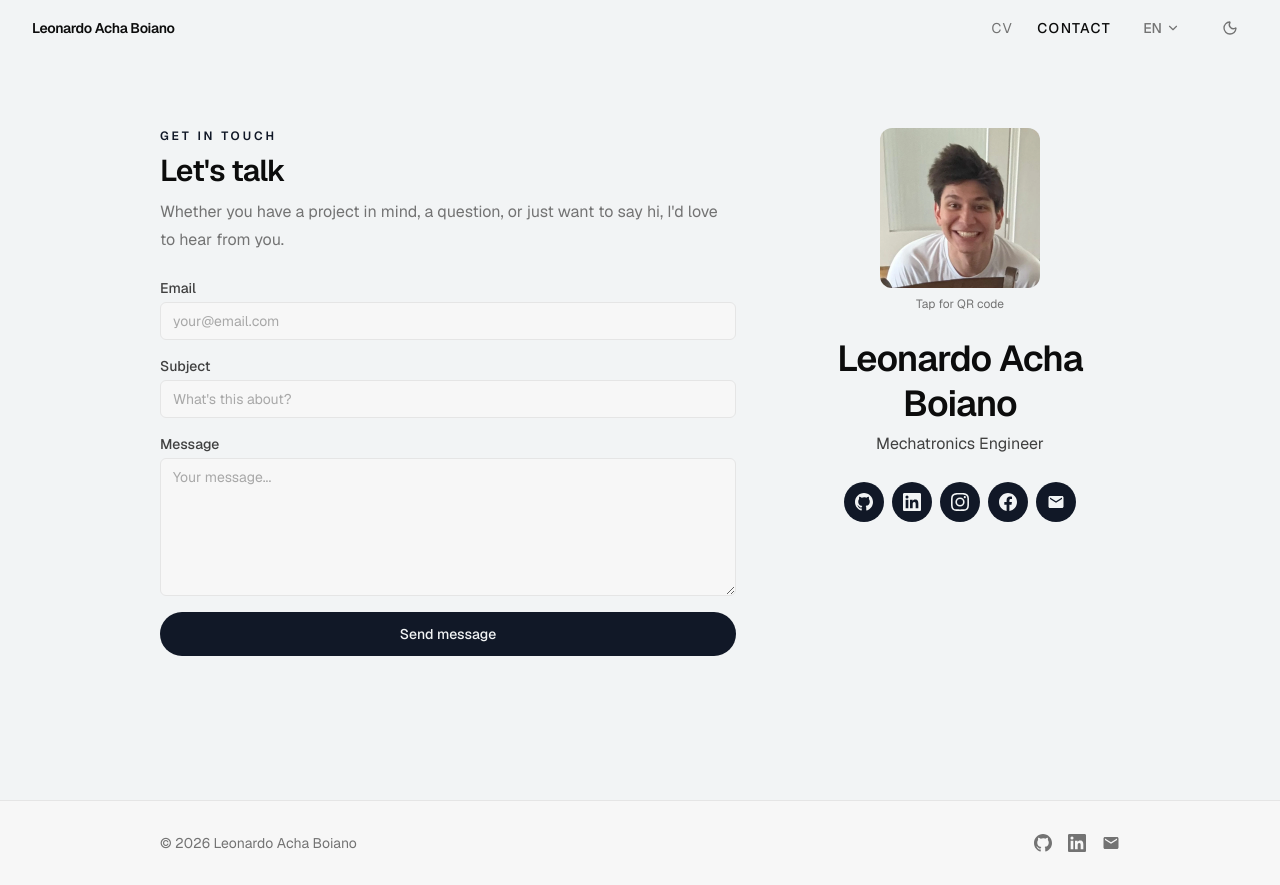
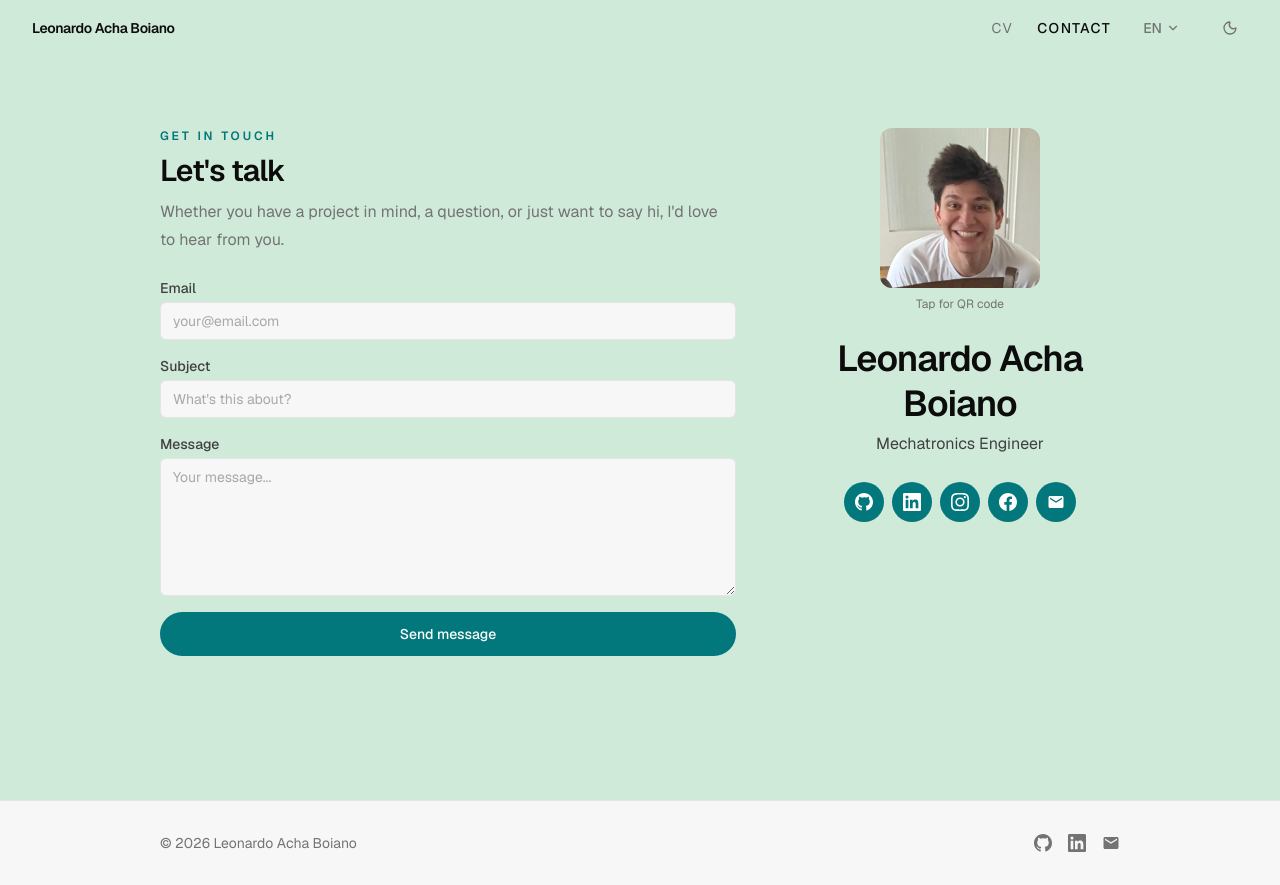
Before and after one commit to leonardoAB1/leonardoachaboiano.com, a Next.js app: page /en/contact in a window 1280 px wide. Built offline with nearby package versions, Linux system fonts and the light colour scheme.

Commit message:
style: restore the brand palette on the contact page

```diff
--- a/src/app/[locale]/(marketing)/contact/page.tsx
+++ b/src/app/[locale]/(marketing)/contact/page.tsx
@@ -89,7 +89,7 @@ export default async function ContactPage({
   ];
 
   return (
-    <Section className="contact-screen -mt-14 min-h-svh bg-surface-brand pt-28 sm:pt-32">
+    <Section className="-mt-14 min-h-svh bg-surface-brand pt-28 sm:pt-32">
       <Container>
         {/* The whole screen takes the brand-tinted surface so contact reads as a
             distinct space. Mobile shows only the card (tap-to-reveal link-in-bio);
@@ -98,7 +98,7 @@ export default async function ContactPage({
           {/* Contact form - desktop only */}
           <div className="hidden lg:block">
             <div className="mb-6 flex flex-col gap-2">
-              <Eyebrow className="text-accent">{t("eyebrow")}</Eyebrow>
+              <Eyebrow>{t("eyebrow")}</Eyebrow>
               <Heading as="h2" size="md">
                 {t("heading")}
               </Heading>
@@ -119,8 +119,8 @@ export default async function ContactPage({
                 qrCaption={t("qrCaption")}
                 showQrLabel={t("showQr")}
                 showPhotoLabel={t("showPhoto")}
-                qrBgClassName="bg-accent"
-                qrColorClassName="text-surface-brand"
+                qrBgClassName="bg-brand"
+                qrColorClassName="text-white"
               />
 
               {/* Name leads the card (page h1) */}
@@ -133,7 +133,7 @@ export default async function ContactPage({
                 </Text>
               </div>
 
-              {/* Social icons - accent chips with inverse icons, matching the
+              {/* Social icons - brand-teal chips with white icons, matching the
                   QR squircle */}
               <ul className="flex items-center gap-2">
                 {socialIcons.map((social) => (
@@ -147,7 +147,7 @@ export default async function ContactPage({
                           ? undefined
                           : "noopener noreferrer"
                       }
-                      className="flex size-10 items-center justify-center rounded-full bg-accent text-surface-brand transition-opacity duration-150 hover:opacity-80"
+                      className="flex size-10 items-center justify-center rounded-full bg-brand text-white transition-opacity duration-150 hover:opacity-80"
                     >
                       <social.Icon size={18} />
                     </a>
--- a/src/app/globals.css
+++ b/src/app/globals.css
@@ -18,10 +18,6 @@
   --surface-2: #efefef;
   --surface-brand: #cfead9;
 
-  /* Accent — single emphasis color. Defaults to the primary ink so the token
-     is always valid; only the contact screen re-themes it (see below). */
-  --accent: var(--ink-1);
-
   /* Border */
   --border: #e5e5e5;
   --border-subtle: #f0f0f0;
@@ -37,8 +33,6 @@
   --surface-1: #141414;
   --surface-2: #1f1f1f;
   --surface-brand: #0d2318;
-
-  --accent: var(--ink-1);
 
   --border: #2a2a2a;
   --border-subtle: #1c1c1c;
@@ -69,9 +63,6 @@
   --color-surface-2: var(--surface-2);
   --color-surface-brand: var(--surface-brand);
 
-  /* Accent */
-  --color-accent: var(--accent);
-
   /* Border */
   --color-border: var(--border);
   --color-border-subtle: var(--border-subtle);
@@ -87,22 +78,6 @@ body {
   color: var(--ink-1);
   font-family: var(--font-sans);
   -webkit-font-smoothing: antialiased;
-}
-
-/*
- * Contact screen — a deliberately near-monochrome surface with a single accent,
- * set apart from the teal-branded rest of the site. Re-theming --surface-brand
- * and --accent here cascades to every descendant; because these are declared on
- * the element itself, its own bg-surface-brand utility also picks up the override.
- */
-.contact-screen {
-  --surface-brand: #f2f4f5;
-  --accent: #111827;
-}
-
-.dark .contact-screen {
-  --surface-brand: #111827;
-  --accent: #e5e7eb;
 }
 
 @layer utilities {
--- a/src/components/contact/ContactForm.tsx
+++ b/src/components/contact/ContactForm.tsx
@@ -18,7 +18,7 @@ interface FormValues {
 const inputClasses = cn(
   "w-full rounded-md border border-border bg-surface-1 px-3 py-2",
   "text-sm text-ink-1 placeholder:text-ink-4",
-  "focus:outline-2 focus:outline-accent focus:outline-offset-0",
+  "focus:outline-2 focus:outline-brand focus:outline-offset-0",
   "transition-colors duration-150",
 );
 
@@ -150,13 +150,13 @@ export function ContactForm(): ReactElement {
           variant="primary"
           size="md"
           disabled={status === "loading"}
-          className="w-full bg-accent text-surface-brand hover:bg-accent hover:opacity-90 focus-visible:outline-accent sm:w-auto"
+          className="w-full sm:w-auto"
         >
           {status === "loading" ? t("sending") : t("send")}
         </Button>
 
         {status === "success" && (
-          <p className="text-sm text-accent">{t("success")}</p>
+          <p className="text-sm text-brand">{t("success")}</p>
         )}
 
         {status === "error" && (
--- a/src/components/contact/ProfileQrToggle.tsx
+++ b/src/components/contact/ProfileQrToggle.tsx
@@ -46,7 +46,7 @@ export function ProfileQrToggle({
         onClick={() => setShowQr((v) => !v)}
         aria-label={showQr ? showPhotoLabel : showQrLabel}
         aria-pressed={showQr}
-        className="relative size-40 overflow-hidden rounded-[12px] outline-offset-4 transition-transform duration-200 hover:scale-[1.02] focus-visible:outline-2 focus-visible:outline-accent"
+        className="relative size-40 overflow-hidden rounded-[12px] outline-offset-4 transition-transform duration-200 hover:scale-[1.02] focus-visible:outline-2 focus-visible:outline-brand"
       >
         {/* Photo layer */}
         <Image
```
